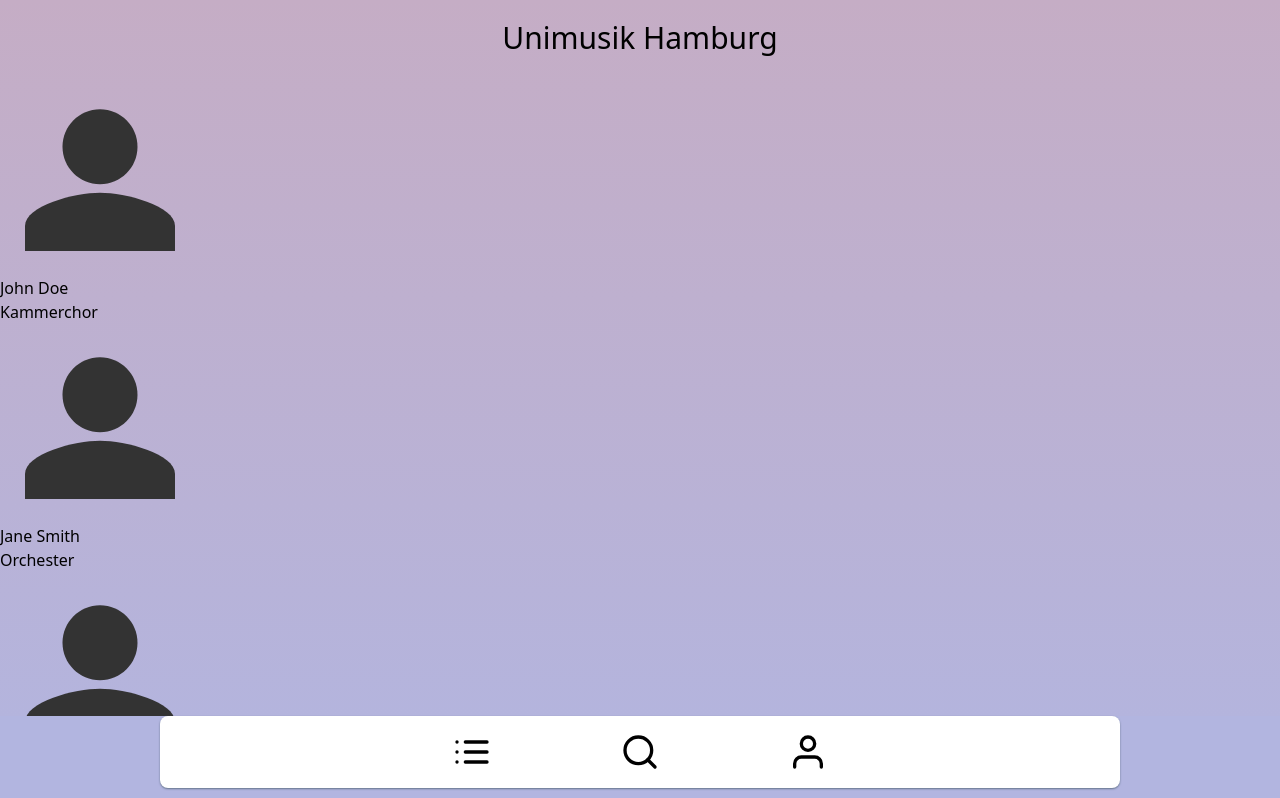
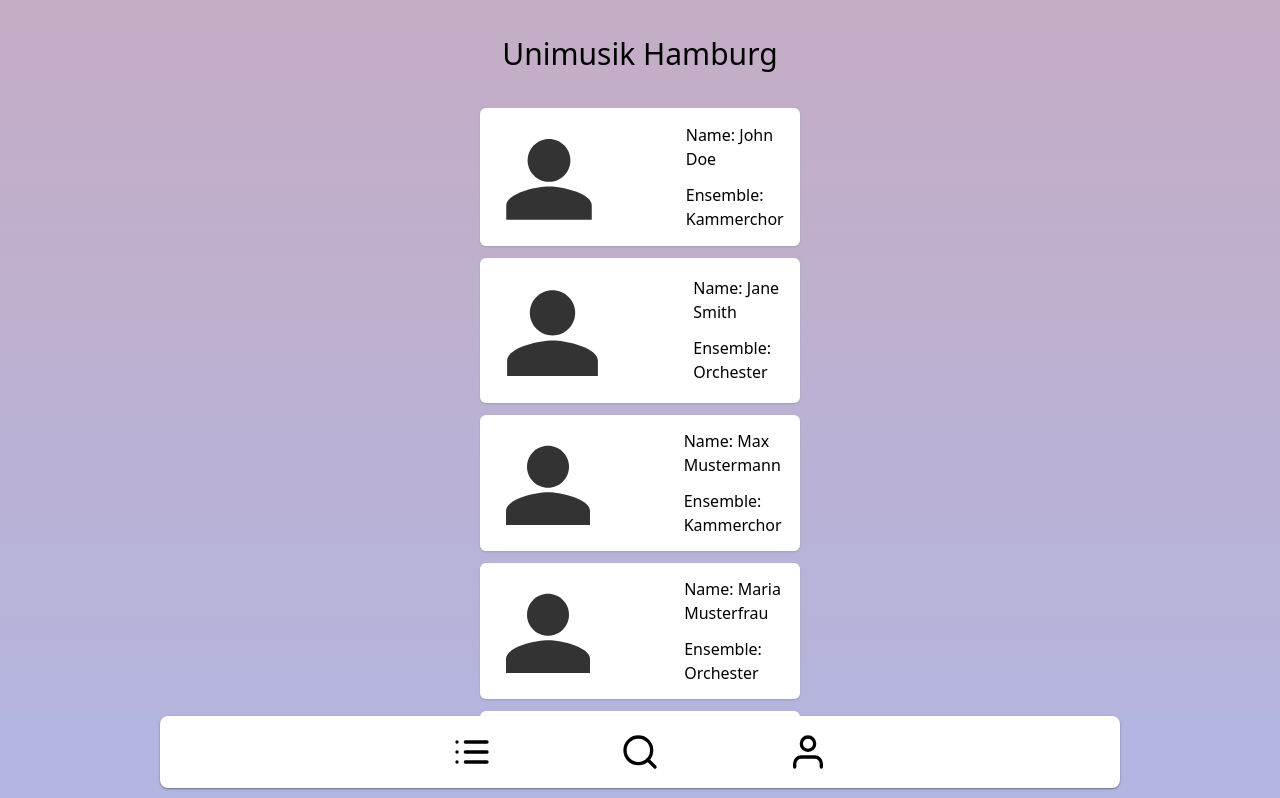
Before and after one commit to peermaute/chorchester, a Next.js app: page /users in a window 1280 px wide. Shown: the top 798 px of the page. Built offline with nearby package versions, Linux system fonts and the light colour scheme.

Commit message:
feat #5: proper design for user list

```diff
--- a/app/components/header.tsx
+++ b/app/components/header.tsx
@@ -5,7 +5,7 @@ const Header = () => {
   return (
     <header>
       <h1
-        className="text-3xl text-center mt-5 mb-5 hover:cursor-pointer"
+        className="text-3xl text-center mt-9 mb-9 hover:cursor-pointer"
         onClick={() => router.push("/")}
       >
         Unimusik Hamburg
--- a/app/users/page.tsx
+++ b/app/users/page.tsx
@@ -61,17 +61,22 @@ const users: User[] = [
 
 const UserList: React.FC = () => {
   return (
-    <div>
+    <div className="flex flex-col justify-center items-center w-screen">
       {users.map((user) => (
-        <div key={user.id}>
+        <div
+          className="rounded-md bg-white mb-3 p-3 shadow-sm shadow-slate-400 w-2/3 lg:w-1/4 flex flex-col lg:flex-row justify-center items-center"
+          key={user.id}
+        >
           <Image
             src={user.picture}
             alt={"Profile Picture"}
             width={200}
             height={200}
           />
-          <p>{user.name}</p>
-          <p>{user.ensemble}</p>
+          <div className="flex flex-col lg:ml-20 mb-3 lg:mb-0">
+            <p className="mb-3">Name: {user.name}</p>
+            <p>Ensemble: {user.ensemble}</p>
+          </div>
         </div>
       ))}
     </div>
```
